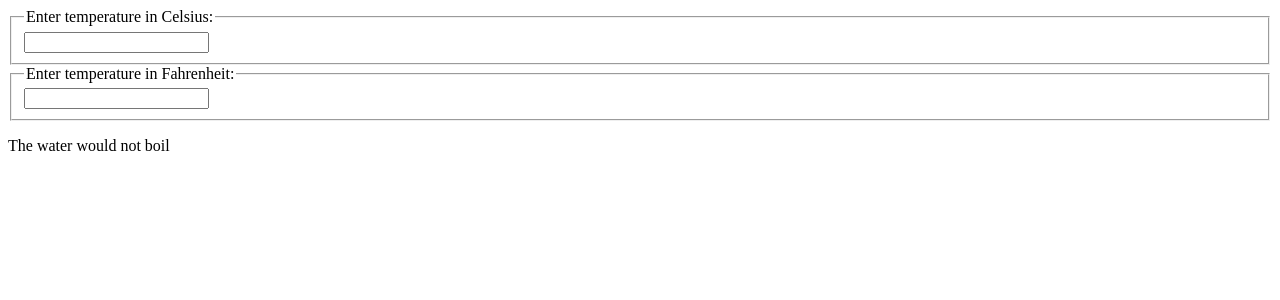
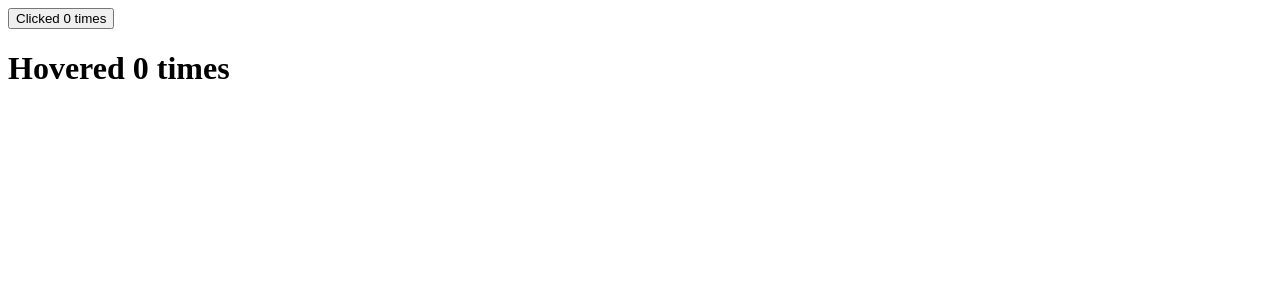
Before and after one commit to asifhjahid/react-practice, a React (Create React App) app: page / in a window 1280 px wide. Shown: the top 300 px of the page. Built offline with nearby package versions, Linux system fonts and the light colour scheme.

Commit message:
Higher Order Component

```diff
--- a/src/App.js
+++ b/src/App.js
@@ -1,12 +1,15 @@
 import React from 'react';
-import Calculator from './components/Calculator';
+import ClickCounter from './components/ClickCounter';
+import HoverCounter from './components/HoverCounter';
+
 
 
 function App() {
 
   return (
     <div>
-     <Calculator />
+     <ClickCounter />
+     <HoverCounter />
     </div>
   )
 }
--- /dev/null
+++ b/src/components/ClickCounter.js
@@ -0,0 +1,12 @@
+import withCounter from "./HOC/withCounter";
+
+const ClickCounter = ({count,incrementCount})=>{
+
+    return (
+        <div>
+            <button type='button' onClick={incrementCount}>Clicked {count} times</button>
+        </div>
+    )
+}
+
+export default withCounter(ClickCounter)
--- /dev/null
+++ b/src/components/HOC/withCounter.js
@@ -0,0 +1,23 @@
+import React from 'react';
+
+const withCounter =(OriginalComponent)=>{
+    class NewComponent extends React.Component{
+        state={
+            count:0,
+        }
+        incrementCount=()=>{
+            this.setState((prevState)=>({
+                count:prevState.count + 1,
+            }))
+        }
+        render(){
+            const{count}=this.state;
+            return <OriginalComponent  count={count}
+            incrementCount={this.incrementCount}
+            />
+        }
+    }
+    return NewComponent;
+}
+
+export default withCounter;
--- /dev/null
+++ b/src/components/HoverCounter.js
@@ -0,0 +1,12 @@
+import withCounter from "./HOC/withCounter";
+
+const HoverCounter = ({count,incrementCount})=>{
+
+    return (
+        <div>
+            <h1 onMouseOver={incrementCount}>Hovered {count} times</h1>
+        </div>
+    )
+}
+
+export default withCounter(HoverCounter)
```
